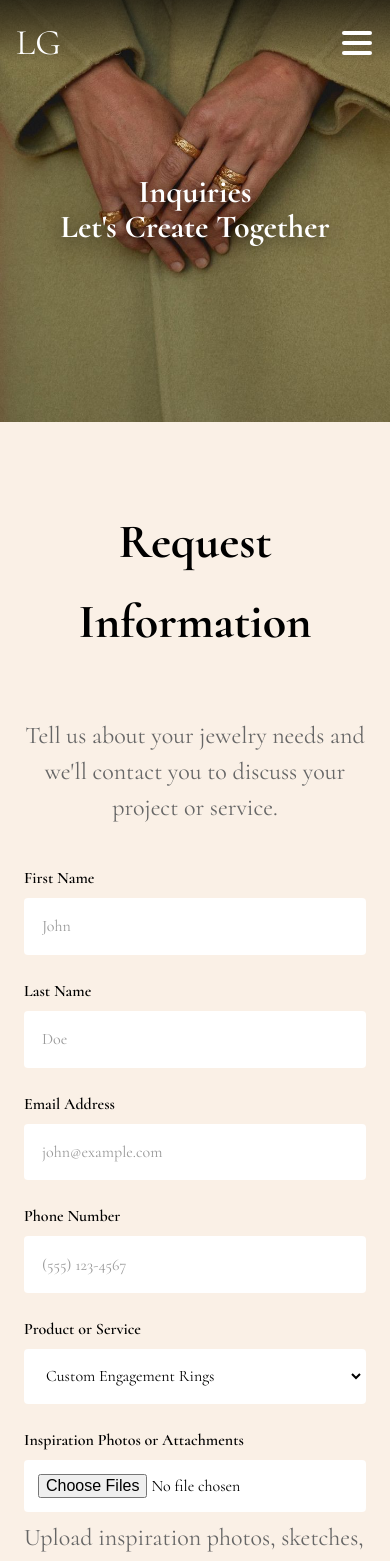
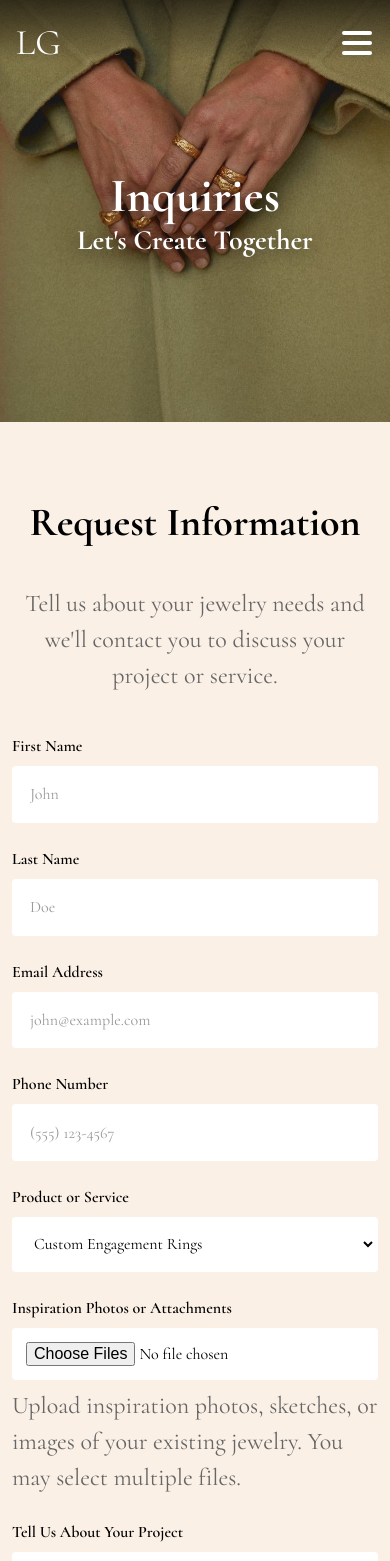
Before and after one commit to NateWardDev/Lagravinese-Jewelry, a React (Vite) app: page /inquiries in a window 390 px wide. Shown: the top 1561 px of the page. Built offline with nearby package versions, Linux system fonts and the light colour scheme; a web font is replaced by a local one.

Commit message:
Githib pages fixes

```diff
--- a/src/App.jsx
+++ b/src/App.jsx
@@ -3,7 +3,7 @@ import { useLocation } from "react-router";
 import "./styles/reset.scss";
 import "./styles/main.scss";
 import "./styles/font-sizes.scss";
-import { Routes, Route, BrowserRouter } from "react-router";
+import { Routes, Route } from "react-router";
 import OurWorkPage from "./pages/OurWorkPage";
 import HomePage from "./pages/HomePage";
 import JourneyPage from "./pages/JourneyPage";
@@ -14,7 +14,7 @@ import Footer from "./components/Footer";
 
 function App() {
   return (
-    <BrowserRouter>
+    <>
       <ScrollToTop />
       <Topnav />
       <Header />
@@ -25,7 +25,7 @@ function App() {
         <Route path="/inquiries" element={<InquiriesPage />} />
       </Routes>
       <Footer />
-    </BrowserRouter>
+    </>
   );
 }
 
--- a/src/components/TestimonialsHome.jsx
+++ b/src/components/TestimonialsHome.jsx
@@ -25,7 +25,7 @@ const TestimonialsHome = () => {
             <div className="text-wrapper">
               <p className="text">{testimonial.testimonial}</p>
 
-              <p className="names">{testimonial.clientNames}</p>
+              <p className="names">~{testimonial.clientNames}</p>
             </div>
           </div>
         ))}
--- a/src/main.jsx
+++ b/src/main.jsx
@@ -1,9 +1,14 @@
 import { StrictMode } from "react";
 import { createRoot } from "react-dom/client";
 import App from "./App.jsx";
+import { BrowserRouter } from "react-router";
 
 createRoot(document.getElementById("root")).render(
   <StrictMode>
-    <App />
+    <BrowserRouter
+      basename={import.meta.env.PROD ? "/lagravinese-jewelry" : ""}
+    >
+      <App />
+    </BrowserRouter>
   </StrictMode>,
 );
--- a/src/styles/font-sizes.scss
+++ b/src/styles/font-sizes.scss
@@ -1,11 +1,12 @@
-h1 {
-  font-size: 8rem;
-  line-height: 6rem;
+h2 {
+  font-size: clamp(2.5rem, 3vw, 4rem);
+  line-height: 1;
 }
-h2 {
-  font-size: 4rem;
-  line-height: 5rem;
+h3 {
+  font-size: clamp(2rem, 3vw, 3rem);
+  line-height: 1;
 }
+
 a,
 p {
   font-size: 1.5rem;
@@ -13,12 +14,8 @@ p {
 .page-link {
   font-size: 1.25rem;
 }
-h2 {
-  font-size: 3rem;
-}
-h3,
 .faq button {
-  font-size: 2rem;
+  font-size: clamp(1.5rem, 3vw, 2rem);
 }
 h4 {
   font-size: 1.75rem;
@@ -27,8 +24,8 @@ h4 {
 header {
   &.home {
     h1 {
-      font-size: clamp(3rem, 8vw, 8rem);
-      line-height: 0.9;
+      font-size: clamp(3.5rem, 8vw, 8rem);
+      line-height: 1.2;
     }
 
     h2 {
@@ -41,13 +38,13 @@ header {
   &.work,
   &.inquiries {
     h1 {
-      font-size: clamp(2rem, 6vw, 6rem);
-      line-height: 1;
+      font-size: clamp(3rem, 6vw, 6rem);
+      line-height: 1.2;
     }
 
     h2 {
-      font-size: clamp(2rem, 3vw, 3rem);
-      line-height: 1.2;
+      font-size: clamp(1.75rem, 3vw, 3rem);
+      line-height: 1;
     }
   }
 }
--- a/src/styles/main.scss
+++ b/src/styles/main.scss
@@ -452,7 +452,7 @@ header {
       display: flex;
       flex-direction: row;
       justify-content: space-between;
-      align-items: center;
+      align-items: end;
       position: absolute;
       bottom: 0;
       color: var(--white);
@@ -461,6 +461,7 @@ header {
       overflow: hidden;
       h3 {
         padding-left: 1rem;
+        margin: auto 0;
       }
     }
     .img-wrapper {
@@ -1275,6 +1276,7 @@ footer {
 
   .collections-mobile {
     .cards-container {
+      gap: 1rem;
       .card {
         width: 100%;
       }
@@ -1293,3 +1295,25 @@ footer {
     }
   }
 }
+
+@media screen and (max-width: 480px) {
+  // padding
+  section {
+    padding: 0 0.75rem;
+    margin-bottom: 5rem;
+    h2 {
+      padding-bottom: 0.75rem;
+    }
+    &.about {
+      padding: 5rem 0.75rem;
+    }
+    &.testimonials {
+      h2 {
+        padding-bottom: 0rem;
+      }
+    }
+    &.inquiries-section {
+      padding: 0 0.75rem;
+    }
+  }
+}
```
